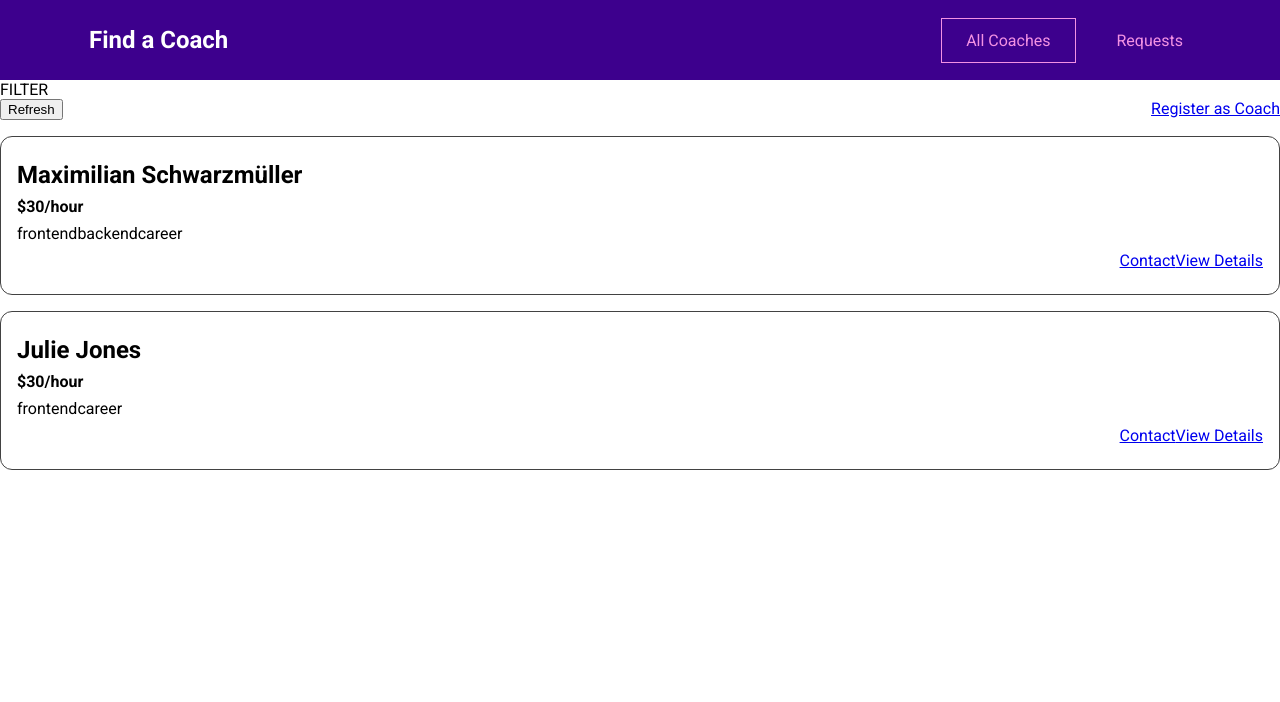
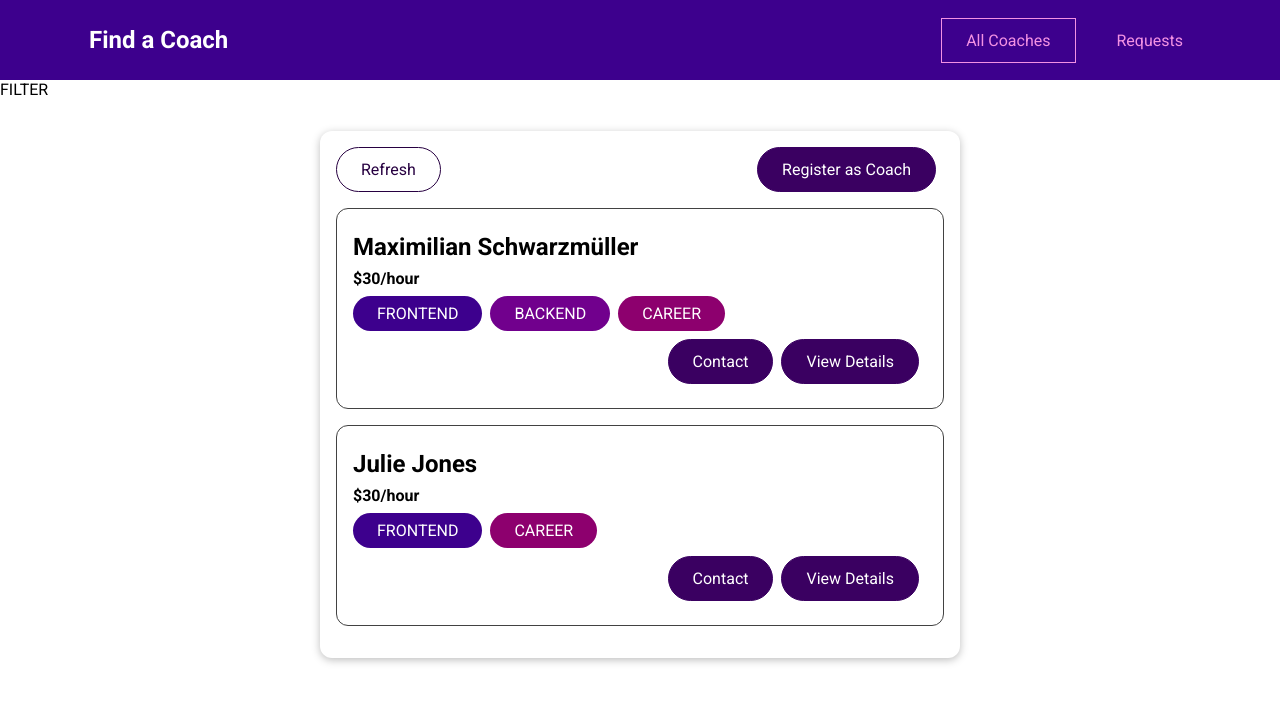
Before and after one commit to gutmanl/vue-the-complete-guide, a Vue app: page /coaches in a window 1280 px wide. Shown: the top 702 px of the page. Built offline with nearby package versions, Linux system fonts and the light colour scheme.

Commit message:
added base UI components

```diff
--- a/src/components/coaches/CoachItem.vue
+++ b/src/components/coaches/CoachItem.vue
@@ -3,11 +3,11 @@
         <h3>{{ fullName }}</h3>
         <h4>${{ rate }}/hour</h4>
         <div>
-            <span v-for="area in areas" :key="area">{{ area }}</span>
+            <base-badge v-for="area in areas" :key="area" :type="area" :title="area" />
         </div>
         <div class="actions">
-            <router-link :to="coachContactLink">Contact</router-link>
-            <router-link :to="coachDetailsLink">View Details</router-link>
+            <base-button mode="outline" link :to="coachContactLink">Contact</base-button>
+            <base-button link :to="coachDetailsLink">View Details</base-button>
         </div>
     </li>
 </template>
@@ -44,7 +44,7 @@
             return this.$route.path + '/' + this.id + '/contact';
         },
         coachDetailsLink() {
-            return this.$route.path + '/' + this.is;
+            return this.$route.path + '/' + this.id;
         }
     }
 };
--- /dev/null
+++ b/src/components/ui/BaseBadge.vue
@@ -0,0 +1,53 @@
+<template>
+    <span class="badge" :class="type">
+        {{  text }}
+    </span>
+</template>
+
+<script>
+export default {
+    props: {
+        type: {
+            type: String,
+            required: false,
+            default: ''
+        },
+        title: {
+            type: String,
+            required: false,
+            default: ''
+        }
+    },
+    computed: {
+        text() {
+            return this.title.toUpperCase();
+        }
+    }
+}
+</script>
+
+<style scoped>
+.badge {
+  background-color: #ccc;
+  color: #252525;
+  border-radius: 30px;
+  padding: 0.5rem 1.5rem;
+  display: inline-block;
+  margin-right: 0.5rem;
+}
+
+.frontend {
+  background-color: #3d008d;
+  color: white;
+}
+
+.backend {
+  background-color: #71008d;
+  color: white;
+}
+
+.career {
+  background-color: #8d006e;
+  color: white;
+}
+</style>
--- /dev/null
+++ b/src/components/ui/BaseButton.vue
@@ -0,0 +1,73 @@
+<template>
+    <button v-if="!link" :class="mode">
+        <slot></slot>
+    </button>
+    <router-link v-else :to="to">
+        <slot></slot>
+    </router-link>
+</template>
+
+<script>
+export default {
+    props: {
+        mode: {
+            type: String,
+            required: false,
+            default: null
+        },
+        link: {
+            type: Boolean,
+            required: false,
+            default: false
+        },
+        to: {
+            type: String,
+            required: false,
+            default: '/'
+        }
+    }
+}
+</script>
+
+<style scoped>
+button,
+a {
+  text-decoration: none;
+  padding: 0.75rem 1.5rem;
+  font: inherit;
+  background-color: #3a0061;
+  border: 1px solid #3a0061;
+  color: white;
+  cursor: pointer;
+  border-radius: 30px;
+  margin-right: 0.5rem;
+  display: inline-block;
+}
+
+a:hover,
+a:active,
+button:hover,
+button:active {
+  background-color: #270041;
+  border-color: #270041;
+}
+
+.flat {
+  background-color: transparent;
+  color: #3a0061;
+  border: none;
+}
+
+.outline {
+  background-color: transparent;
+  border-color: #270041;
+  color: #270041;
+}
+
+.flat:hover,
+.flat:active,
+.outline:hover,
+.outline:active {
+  background-color: #edd2ff;
+}
+</style>
--- /dev/null
+++ b/src/components/ui/BaseCard.vue
@@ -0,0 +1,15 @@
+<template>
+    <div class="card">
+        <slot></slot>
+    </div>
+</template>
+
+<style scoped>
+.card {
+  border-radius: 12px;
+  box-shadow: 0 2px 8px rgba(0, 0, 0, 0.26);
+  padding: 1rem;
+  margin: 2rem auto;
+  max-width: 40rem;
+}
+</style>
--- a/src/pages/coaches/CoachesList.vue
+++ b/src/pages/coaches/CoachesList.vue
@@ -3,9 +3,10 @@
         FILTER
     </section>
     <section>
+        <base-card>
         <div class="controls">
-            <button>Refresh</button>
-            <router-link to="/register">Register as Coach</router-link>
+            <base-button mode="outline">Refresh</base-button>
+            <base-button link to="/register">Register as Coach</base-button>
         </div>
         <ul v-if="hasCoaches">
             <CoachItem v-for="coach in filteredCoaches" :key="coach.id"
@@ -16,6 +17,7 @@
             :areas="coach.areas" />
         </ul>
         <h3 v-else>No coaches in system</h3>
+    </base-card>
     </section>
 </template>
 
```
Also changed, not shown: src/main.js (+10 -1 lines).
